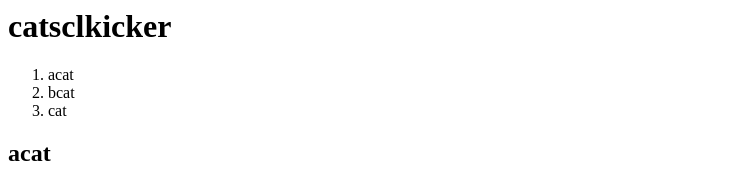
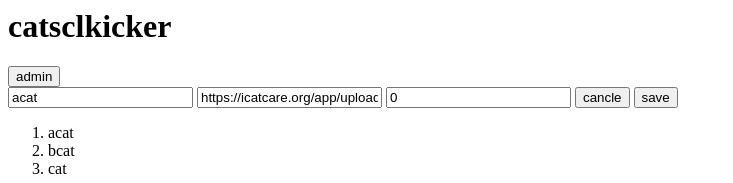
Before and after one commit to sadyng/testjscss, a plain HTML site: page index.html in a window 1280 px wide. Both pictures are taken after a click on the item "acat". Shown: the top 183 px of the page, without its empty margins (0-733 px from the left). Drawn offline with Linux system fonts and the light colour scheme.

Commit message:
catclick_mvc_admin

```diff
--- a/index.html
+++ b/index.html
@@ -7,6 +7,16 @@
   <body>
     <div id="app">
       <h1>catsclkicker</h1>
+      <div id="adminDiv">
+        <button>admin</button>
+        <div id="catEditorDiv">
+          <input id="catNameInput" placeholder="name" type="text" />
+          <input id="catSrcInput" placeholder="src" />
+          <input id="catClickCounterInput" placeholder="click counter" />
+          <button id="cancelBtn">cancle</button>
+          <button id="saveBtn">save</button>
+        </div>
+      </div>
       <ol id="catList"></ol>
       <div id="catDetailDiv"></div>
     </div>
--- a/script.js
+++ b/script.js
@@ -1,4 +1,5 @@
 let model = {
+  cats: {
     acat: {
       name: 'acat',
       catClickCounter: 0,
@@ -14,12 +15,17 @@ let model = {
       catClickCounter: 0,
       src: 'https://api.time.com/wp-content/uploads/2015/02/cats.jpg',
     },
+  },
+  admin: {
+    isShow: false,
+  },
 };
 
 let view = {
   catListOl: document.querySelector('#catList'),
   catDetailDiv: document.querySelector('#catDetailDiv'),
   renderCatList: function (catsnameList) {
+    this.catListOl.innerHTML = '';
     for (let name of catsnameList) {
       console.log(name);
       let catLi = document.createElement('li');
@@ -47,20 +53,53 @@ let view = {
   },
 };
 
+let adminView = {
+  init: function (cat) {
+    this.editorDiv = document.querySelector('#catEditorDiv');
+    this.catNameInput = this.editorDiv.querySelector('#catNameInput');
+    this.catSrcInput = this.editorDiv.querySelector('#catSrcInput');
+    this.catClickCounterInput = this.editorDiv.querySelector(
+      '#catClickCounterInput'
+    );
+    this.saveBtn = this.editorDiv.querySelector('#saveBtn');
+    this.saveBtn.addEventListener('click', (e) => {
+      controler.handleCatSave(
+        catNameInput.value,
+        catSrcInput.value,
+        parseInt(catClickCounterInput.value)
+      );
+    });
+    this.render(cat);
+  },
+  render: function (cat) {
+    catNameInput.value = cat.name;
+    catSrcInput.value = cat.src;
+    catClickCounterInput.value = cat.catClickCounter;
+  },
+};
+
 let controler = {
   currentCat: {},
   init: function () {
-    currentCat = model.acat;
-    view.renderCatList(Object.keys(model));
-    view.renderCatDetail(currentCat);
+    this.currentCat = model.cats.acat;
+    view.renderCatList(Object.keys(model.cats));
+    view.renderCatDetail(this.currentCat);
+    adminView.init(this.currentCat);
   },
   handleCatClick: function (name) {
-    model[name].catClickCounter++;
-    view.renderCatDetail(currentCat);
+    model.cats[name].catClickCounter++;
+    view.renderCatDetail(this.currentCat);
   },
   handleCatLiClick: function (name) {
-    currentCat = model[name];
-    view.renderCatDetail(currentCat);
+    this.currentCat = model.cats[name];
+    view.renderCatDetail(this.currentCat);
+    adminView.render(this.currentCat);
+  },
+  handleCatSave: function (name, src, counter) {
+    model.cats[name] = { name: name, src: src, catClickCounter: counter };
+    this.currentCat = model.cats[name];
+    view.renderCatList(Object.keys(model.cats));
+    view.renderCatDetail(this.currentCat);
   },
 };
 
```
Lines whose indentation alone changed are shown as unchanged.
